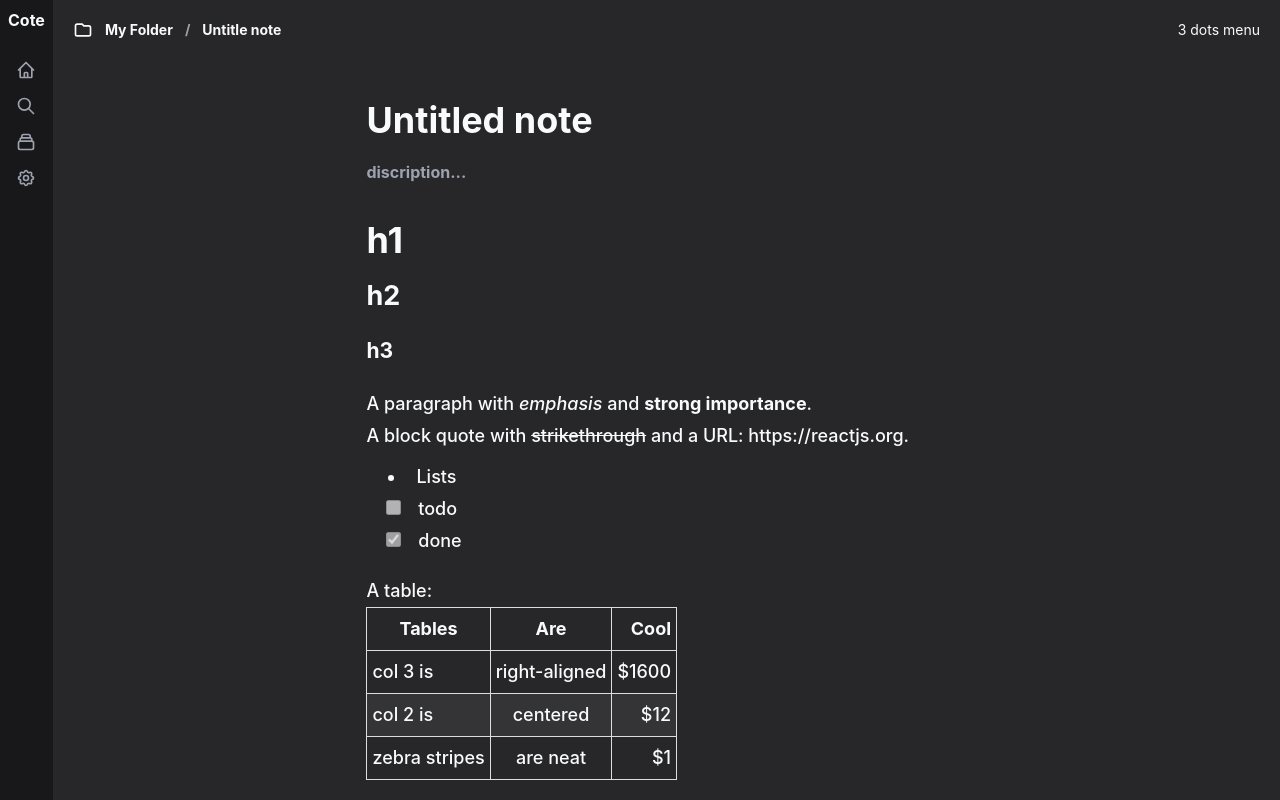
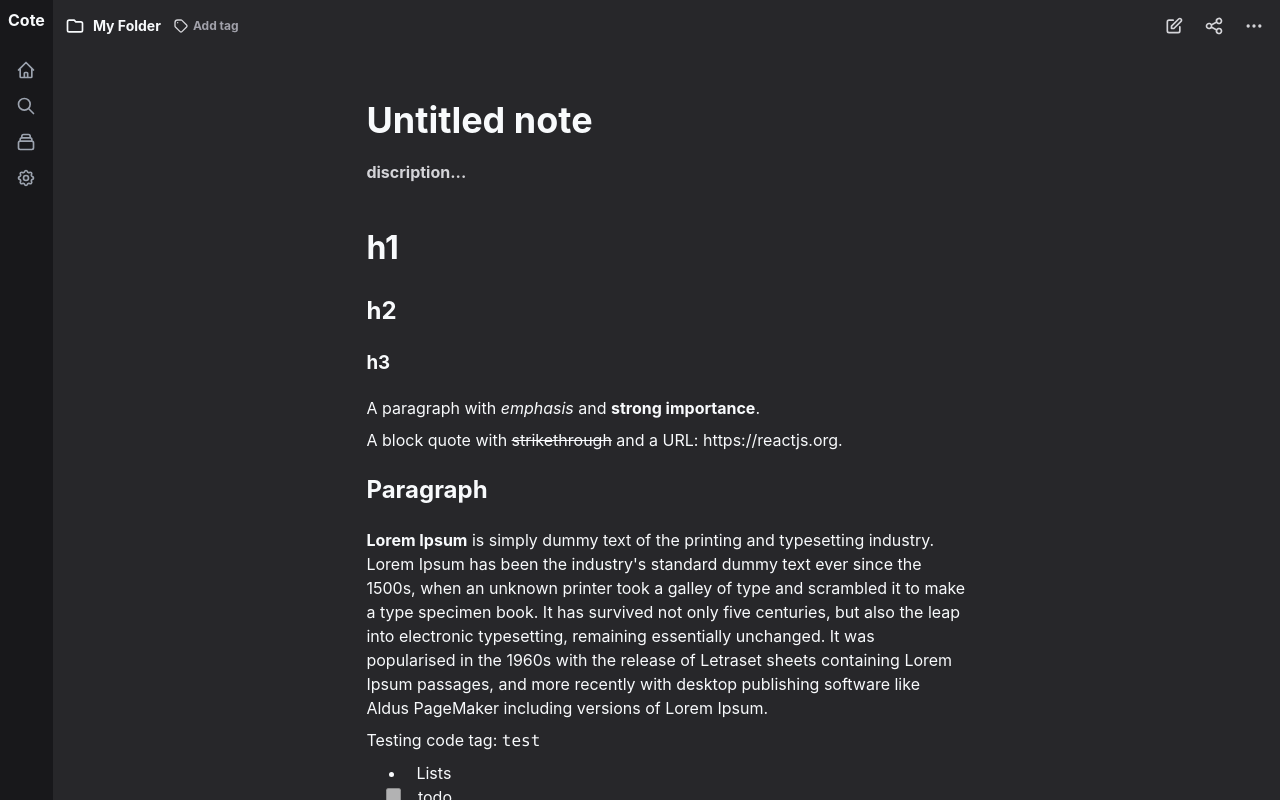
Before and after one commit to 61130061/cote-app, a React (Vite) app: page /note in a window 1280 px wide. Built offline with nearby package versions, Linux system fonts and the light colour scheme.

Commit message:
update styles

```diff
--- /dev/null
+++ b/src/components/NavbarNote.jsx
@@ -0,0 +1,65 @@
+import React, { useState } from 'react';
+
+function AddTagButton () {
+   const [hover, setHover] = useState(false);
+
+   return (
+      <div
+         className="flex gap-1 items-center rounded-lg hover:cursor-pointer"
+         onMouseOver={() => setHover(true)}
+         onMouseLeave={() => setHover(false)}
+      >
+         <svg xmlns="http://www.w3.org/2000/svg" className="h-4 w-4" fill="none" viewBox="0 0 24 24" stroke="currentColor" strokeWidth={2} color={hover ? "#fff[" : "#d4d4d8"}>
+            <path strokeLinecap="round" strokeLinejoin="round" d="M7 7h.01M7 3h5c.512 0 1.024.195 1.414.586l7 7a2 2 0 010 2.828l-7 7a2 2 0 01-2.828 0l-7-7A1.994 1.994 0 013 12V7a4 4 0 014-4z" />
+         </svg>
+         <div className={hover ? "text-xs text-white" : "text-xs text-zinc-400"}>Add tag</div>
+      </div>
+   )
+}
+
+function Button ({ children }) {
+   const [hover, setHover] = useState(false);
+
+   return (
+      <div
+         className="p-1 hover:cursor-pointer"
+         onMouseOver={() => setHover(true)}
+         onMouseLeave={() => setHover(false)}
+      >
+         <svg xmlns="http://www.w3.org/2000/svg" className="h-5 w-5" fill="none" viewBox="0 0 24 24" stroke="currentColor" strokeWidth={2} color={hover ? "#fff[" : "#d4d4d8"}>
+            {children}
+         </svg>
+      </div>
+   )
+}
+
+
+export default function NavbarNote () {
+   return (
+      <div className="flex justify-between text-sm mb-10">
+         <div className="flex gap-3 items-center font-bold">
+            <div className="flex gap-2 items-center">
+               <svg xmlns="http://www.w3.org/2000/svg" className="h-5 w-5" fill="none" viewBox="0 0 24 24" stroke="currentColor" strokeWidth={2}>
+                  <path strokeLinecap="round" strokeLinejoin="round" d="M3 7v10a2 2 0 002 2h14a2 2 0 002-2V9a2 2 0 00-2-2h-6l-2-2H5a2 2 0 00-2 2z" />
+               </svg>
+               <div className="hover:underline hover:cursor-pointer underline-offset-4">
+                  My Folder
+               </div>
+            </div>
+            <AddTagButton />
+         </div>
+
+         <div className="flex gap-3">
+            <Button>
+                 <path strokeLinecap="round" strokeLinejoin="round" d="M11 5H6a2 2 0 00-2 2v11a2 2 0 002 2h11a2 2 0 002-2v-5m-1.414-9.414a2 2 0 112.828 2.828L11.828 15H9v-2.828l8.586-8.586z" />
+            </Button>
+            <Button>
+               <path strokeLinecap="round" strokeLinejoin="round" d="M8.684 13.342C8.886 12.938 9 12.482 9 12c0-.482-.114-.938-.316-1.342m0 2.684a3 3 0 110-2.684m0 2.684l6.632 3.316m-6.632-6l6.632-3.316m0 0a3 3 0 105.367-2.684 3 3 0 00-5.367 2.684zm0 9.316a3 3 0 105.368 2.684 3 3 0 00-5.368-2.684z" />
+            </Button>
+            <Button>
+               <path strokeLinecap="round" strokeLinejoin="round" d="M5 12h.01M12 12h.01M19 12h.01M6 12a1 1 0 11-2 0 1 1 0 012 0zm7 0a1 1 0 11-2 0 1 1 0 012 0zm7 0a1 1 0 11-2 0 1 1 0 012 0z" />
+            </Button>
+         </div>
+      </div>
+   )
+}
--- a/src/index.css
+++ b/src/index.css
@@ -1,7 +1,6 @@
 @tailwind base;
 @tailwind components;
 @tailwind utilities;
-
 
 body {
    margin: 0;
@@ -78,6 +77,7 @@ article > table {
    border-collapse: collapse;
    border-spacing: 2px;
    border-color: gray;
+   margin: 1em 0;
 }
 
 article > table > thead {
@@ -107,3 +107,15 @@ article > table > * > tr > th, td {
    border: 1px solid #ddd;
    padding: 5px;
 }
+
+article > pre {
+   display: block;
+   font-family: monospace;
+   white-space: pre;
+   margin: 1em 0;
+}
+
+article > p {
+   display: block;
+   margin: 0.5em 0;
+}
--- a/src/pages/Note.jsx
+++ b/src/pages/Note.jsx
@@ -1,5 +1,7 @@
 import ReactMarkdown from 'react-markdown'
 import remarkGfm from 'remark-gfm'
+
+import NavbarNote from '../components/NavbarNote';
 
 const markdown = `
 # h1
@@ -9,6 +11,12 @@ const markdown = `
 A paragraph with *emphasis* and **strong importance**.
 
 > A block quote with ~strikethrough~ and a URL: https://reactjs.org.
+
+## Paragraph
+**Lorem Ipsum** is simply dummy text of the printing and typesetting industry. Lorem Ipsum has been the industry's standard dummy text ever since the 1500s, when an unknown printer took a galley of type and scrambled it to make a type specimen book. It has survived not only five centuries, but also the leap into electronic typesetting, remaining essentially unchanged. It was popularised in the 1960s with the release of Letraset sheets containing Lorem Ipsum passages, and more recently with desktop publishing software like Aldus PageMaker including versions of Lorem Ipsum.
+
+
+Testing code tag: \`test\`
 
 * Lists
 * [ ] todo
@@ -22,36 +30,27 @@ A table:
 | col 2 is      | centered      |   $12 |
 | zebra stripes | are neat      |    $1 |
 
+
+Code:
+
+\`\`\`js
+const hello = 'Hello world';
+
+console.log(hello);
+\`\`\`
 `
+export default function Note () {
+  return (
+     <div className="flex flex-col flex-1 p-3">
+        <NavbarNote />
 
-export default function Note () {
-   return (
-      <div className="flex flex-col flex-1 p-5">
-         {/* Navigation bar */}
-         <div className="flex justify-between text-sm mb-10">
-            <div className="flex gap-3 items-center font-bold">
-               <div className="flex gap-3 items-center">
-                  <svg xmlns="http://www.w3.org/2000/svg" className="h-5 w-5" fill="none" viewBox="0 0 24 24" stroke="currentColor" strokeWidth={2}>
-                     <path strokeLinecap="round" strokeLinejoin="round" d="M3 7v10a2 2 0 002 2h14a2 2 0 002-2V9a2 2 0 00-2-2h-6l-2-2H5a2 2 0 00-2 2z" />
-                  </svg>
-                  <div className="hover:underline hover:cursor-pointer underline-offset-4">My Folder</div>
-               </div>
-               <div className="text-zinc-400">/</div>
-               <div>Untitle note</div>
+        <div className="self-center md:w-[600px]">
+           <div>
+              <div className="text-4xl font-bold my-5">Untitled note</div>
+               <div className="text-zinc-300 font-bold">discription...</div>
             </div>
 
-            <div>
-               <div>3 dots menu</div>
-            </div>
-         </div>
-
-         <div className="self-center md:w-[600px]">
-            <div>
-               <div className="text-4xl font-bold my-5">Untitled note</div>
-               <div className="text-gray-400 font-bold">discription...</div>
-            </div>
-
-            <article className="my-10 text-lg font-medium leading-8">
+            <article className="my-10 text-md">
                <ReactMarkdown children={markdown} remarkPlugins={[remarkGfm]} />
             </article>
 
```
